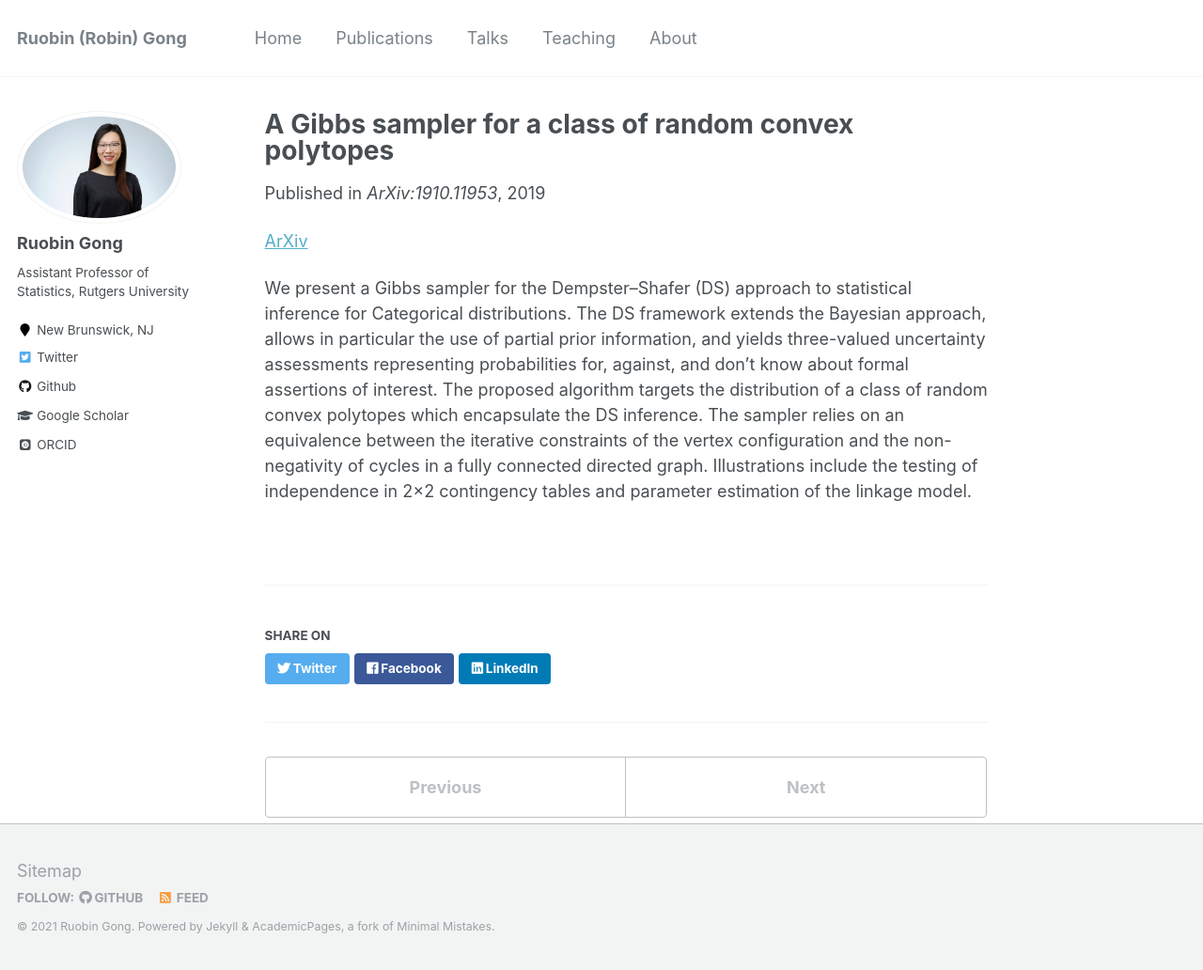
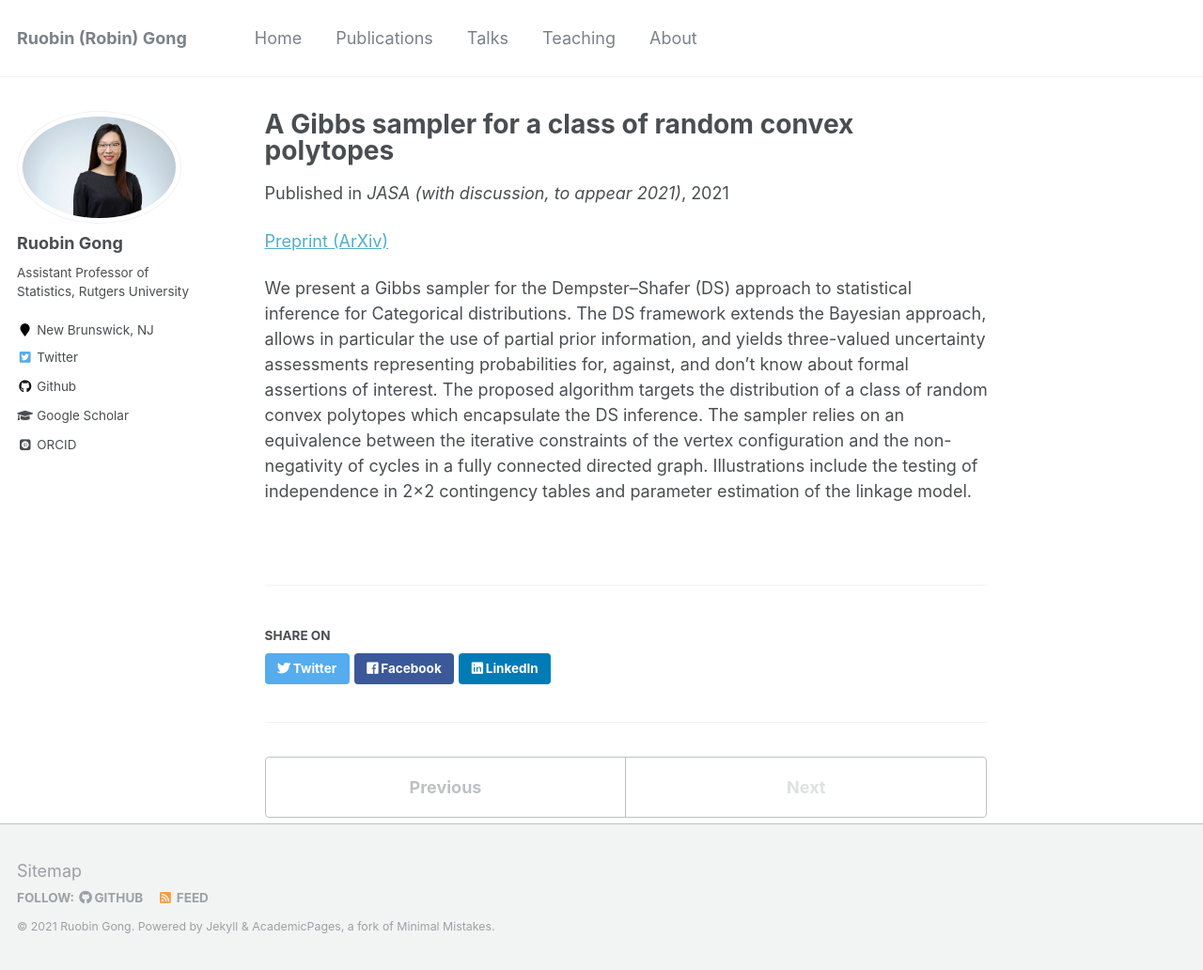
Before and after one commit to RuobinGong/RuobinGong.github.io, a Jekyll site: the page built from _publications/2021-02-01-multinomialDS.md, in a window 1280 px wide and 1032 px high. Shown: the whole window at 94% size. Built offline with Jekyll 4.4.1, drawn with Linux system fonts in a browser that asks for light colours; some web fonts are replaced.

Commit message:
Update and rename 2019-10-25-multinomialDS.md to 2021-02-01-multinomialDS.md

```diff
--- a/_publications/2019-10-25-multinomialDS.md
+++ b/_publications/2021-02-01-multinomialDS.md
@@ -1,16 +1,16 @@
 ---
 title: "A Gibbs sampler for a class of random convex polytopes"
 collection: publications
-permalink: /publication/2019-10-25-multinomialDS
+permalink: /publication/2021-02-01-multinomialDS
 excerpt: ''
-date: 2019-10-25
-venue: 'ArXiv:1910.11953'
+date: 2021-02-01
+venue: 'JASA (with discussion, to appear 2021)'
 author: 'PE Jacob, R Gong, PT Edlefsen'
 
 ---
 
 
-[ArXiv](https://arxiv.org/abs/1910.11953)
+[Preprint (ArXiv)](https://arxiv.org/abs/1910.11953)
 
 
 We present a Gibbs sampler for the Dempster--Shafer (DS) approach to statistical inference for Categorical distributions. The DS framework extends the Bayesian approach, allows in particular the use of partial prior information, and yields three-valued uncertainty assessments representing probabilities for, against, and don't know about formal assertions of interest. The proposed algorithm targets the distribution of a class of random convex polytopes which encapsulate the DS inference. The sampler relies on an equivalence between the iterative constraints of the vertex configuration and the non-negativity of cycles in a fully connected directed graph. Illustrations include the testing of independence in 2×2 contingency tables and parameter estimation of the linkage model.
```
